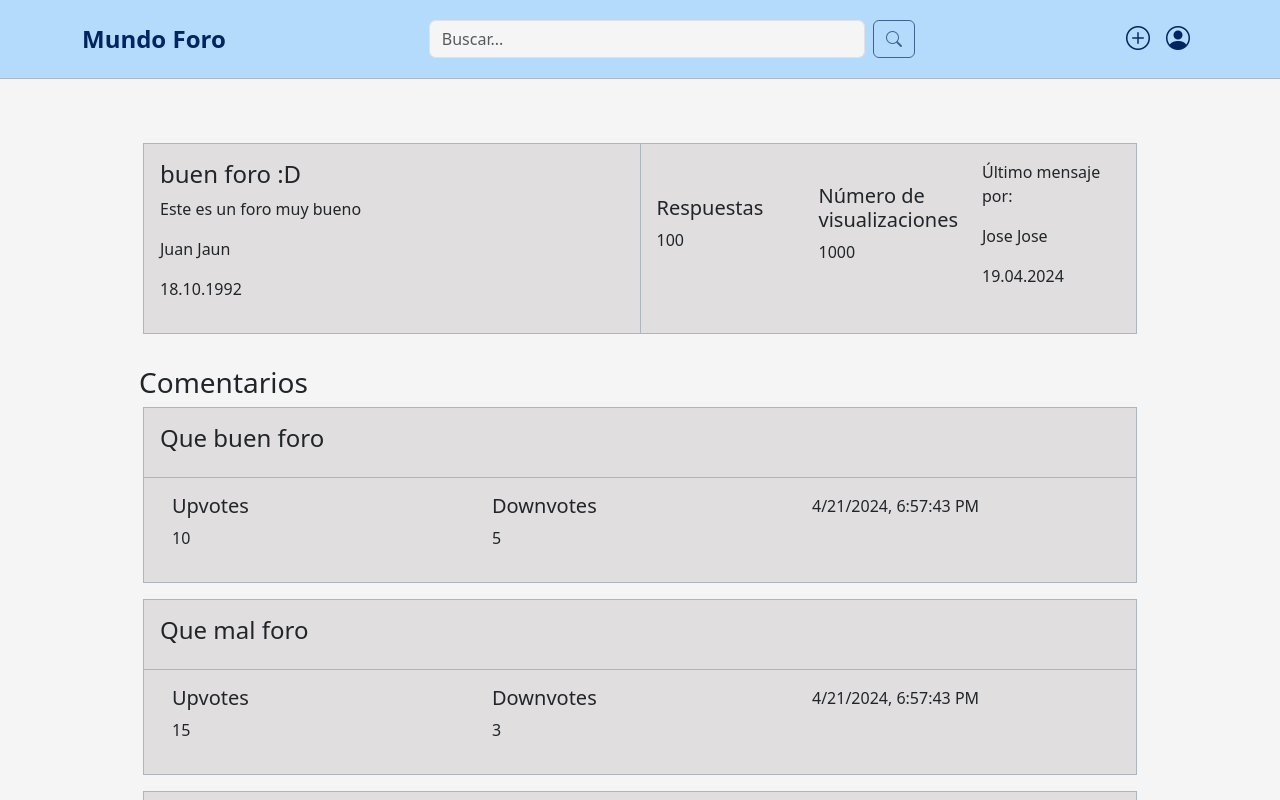
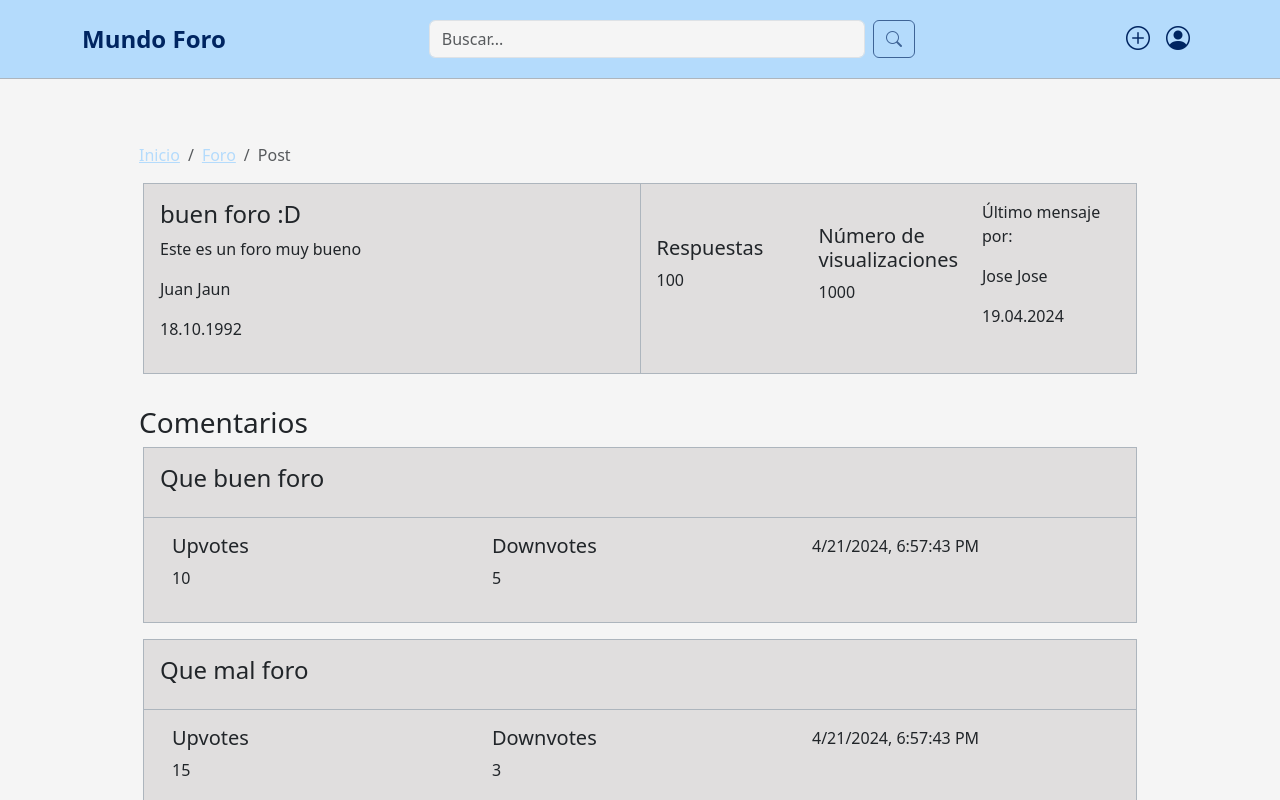
Before and after one commit to Croissanton/IU_Proyecto, a React (Create React App) app in the folder foro-mundo/: page /post in a window 1280 px wide. Shown: the top 800 px of the page. Built offline with nearby package versions, Linux system fonts and the light colour scheme.

Commit message:
breadcrumbs for 3 main pages done

```diff
--- a/foro-mundo/src/Pages/MainPage.js
+++ b/foro-mundo/src/Pages/MainPage.js
@@ -2,11 +2,18 @@ import React from "react";
 import MainLayout from "../layout/MainLayout.js";
 import ForumCard from "../Components/ForumCard.js";
 import IndexSelector from "../Components/IndexSelector.js";
+import { Breadcrumb } from "react-bootstrap";
 
 function MainPage() {
   return (
     <MainLayout>
       <div className="container-xxl my-3">
+          <Breadcrumb>
+          <Breadcrumb.Item href="./">Inicio</Breadcrumb.Item>
+          </Breadcrumb>
+      </div>
+
+        <div className="container-xxl my-3">
         <ForumCard topic={"General"} post_num={124} view_num={154367} />
         <ForumCard topic={"Off-topic"} post_num={64} view_num={15436} />
         <ForumCard topic={"Tecnología"} post_num={59} view_num={18567} />
--- a/foro-mundo/src/Pages/PostPage.js
+++ b/foro-mundo/src/Pages/PostPage.js
@@ -1,4 +1,5 @@
 import React, { useState } from "react";
+import { Breadcrumb } from "react-bootstrap";
 import MainLayout from "../layout/MainLayout.js";
 import PostCard from "../Components/PostCard.js";
 import PostComment from "../Components/PostComment.js";
@@ -33,6 +34,14 @@ function PostPage() {
 
   return (
     <MainLayout>
+      <div className="container-xxl my-3">
+          <Breadcrumb>
+          <Breadcrumb.Item href="../#">Inicio</Breadcrumb.Item>
+          <Breadcrumb.Item href="./search">Foro</Breadcrumb.Item> {/* Aquí debería ir el nombre del topico */}
+          <Breadcrumb.Item active>Post</Breadcrumb.Item> {/* Aquí debería ir el nombre del post */}
+          </Breadcrumb>
+      </div>
+
       {/* PostCard principal */}
       <div className="container-xxl my-3">
         <PostCard
--- a/foro-mundo/src/Pages/SearchPage.js
+++ b/foro-mundo/src/Pages/SearchPage.js
@@ -2,10 +2,17 @@ import React from "react";
 import MainLayout from "../layout/MainLayout.js";
 import PostCard from "../Components/PostCard.js";
 import IndexSelector from "../Components/IndexSelector.js";
+import { Breadcrumb } from "react-bootstrap";
 
 function SearchPage() {
   return (
     <MainLayout>
+        <div className="container-xxl my-3">
+          <Breadcrumb>
+          <Breadcrumb.Item href="../#">Inicio</Breadcrumb.Item>
+          <Breadcrumb.Item active>Foro</Breadcrumb.Item> {/* Aquí debería ir el nombre del topico */}
+          </Breadcrumb>
+        </div>
         <div className="container-xxl my-3">
             <PostCard
                 titulo={"buen foro :D"}
```
